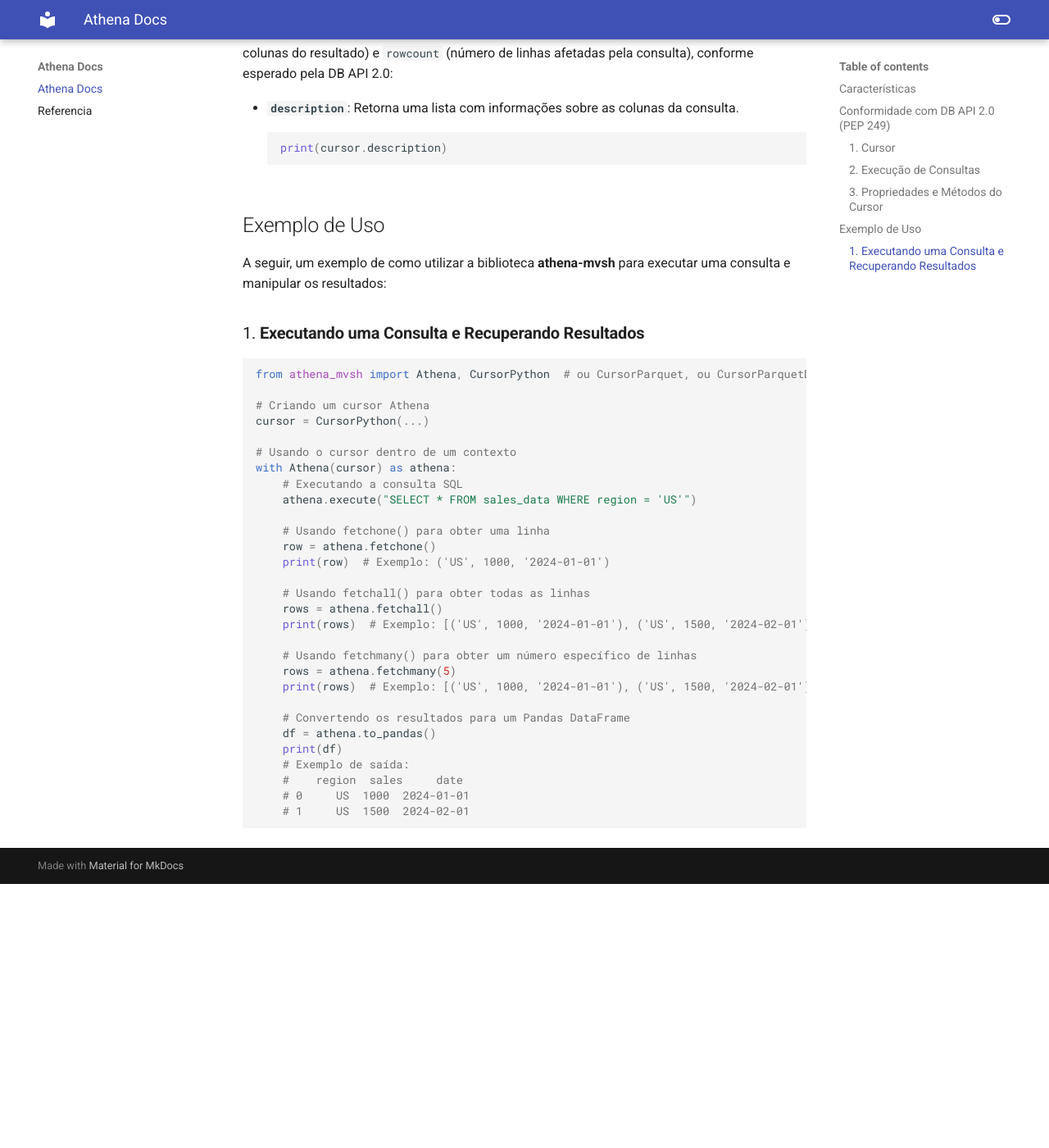
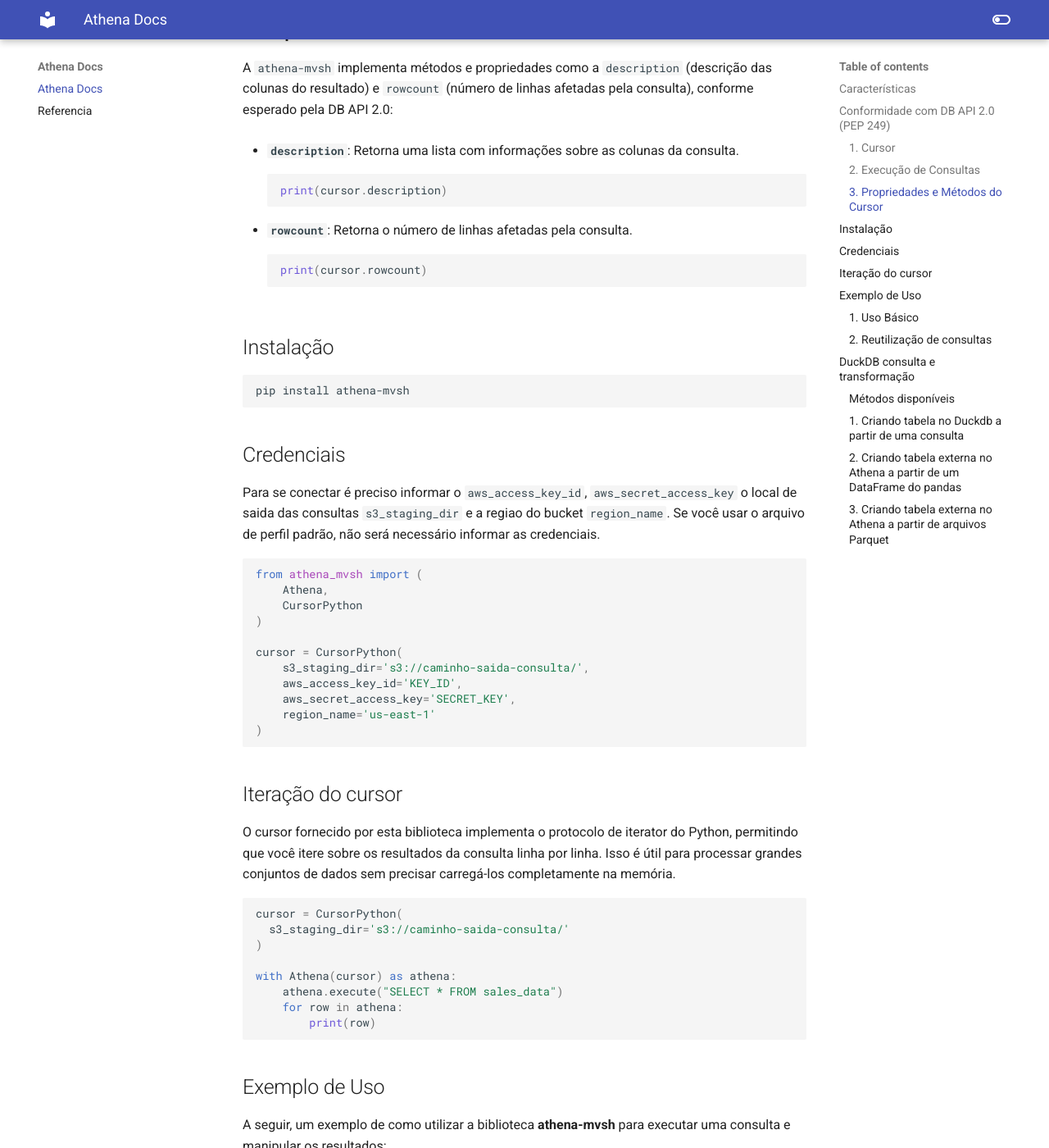
Before and after one commit to Marcus-Holanda777/athena-mvsh, an MkDocs documentation site: the page built from docs/index.md, in a window 1280 px wide and 1400 px high, scrolled down 1518 px. Shown: the whole window at 82% size. Built offline with MkDocs 1.6.1 and Material for MkDocs 9.7.7, drawn with Linux system fonts in a browser that asks for light colours; before the commit the page ends 2596 px from its top, so only the background shows below that; some of the changed text lies outside the part shown.

Commit message:
adicionando a docstring e rowcount

````diff
--- a/docs/index.md
+++ b/docs/index.md
@@ -40,40 +41,159 @@
   print(cursor.description)
   ```
 
+- **`rowcount`**: Retorna o número de linhas afetadas pela consulta.
+  ```python
+  print(cursor.rowcount)
+  ```
+
+## Instalação
+
+```bash
+pip install athena-mvsh
+```
+
+## Credenciais
+
+Para se conectar é preciso informar o `aws_access_key_id`, `aws_secret_access_key` o local de saida das consultas `s3_staging_dir`
+e a regiao do bucket `region_name`. Se você usar o arquivo de perfil padrão, não será necessário informar as credenciais.
+
+```python
+from athena_mvsh import (
+    Athena,
+    CursorPython
+)
+
+cursor = CursorPython(
+    s3_staging_dir='s3://caminho-saida-consulta/',
+    aws_access_key_id='KEY_ID',
+    aws_secret_access_key='SECRET_KEY',
+    region_name='us-east-1'
+)
+```
+
+## Iteração do cursor
+
+O cursor fornecido por esta biblioteca implementa o protocolo de iterator do Python, permitindo que você itere sobre os resultados da consulta linha por linha. Isso é útil para processar grandes conjuntos de dados sem precisar carregá-los completamente na memória.
+
+```python
+
+cursor = CursorPython(
+  s3_staging_dir='s3://caminho-saida-consulta/'
+)
+
+with Athena(cursor) as athena:
+    athena.execute("SELECT * FROM sales_data")
+    for row in athena:
+        print(row)
+```
+
 ## Exemplo de Uso
 
 A seguir, um exemplo de como utilizar a biblioteca **athena-mvsh** para executar uma consulta e manipular os resultados:
 
-### 1. **Executando uma Consulta e Recuperando Resultados**
+### 1. **Uso Básico**
 
 ```python
-from athena_mvsh import Athena, CursorPython  # ou CursorParquet, ou CursorParquetDuckdb
+from athena_mvsh import Athena, CursorPython
 
-# Criando um cursor Athena
-cursor = CursorPython(...)
+cursor = CursorPython(
+  s3_staging_dir='s3:/caminho-saida-consulta/'
+)
 
-# Usando o cursor dentro de um contexto
 with Athena(cursor) as athena:
-    # Executando a consulta SQL
-    athena.execute("SELECT * FROM sales_data WHERE region = 'US'")
+    athena.execute("SELECT * FROM sales_data")
+    print(athena.fetchall())
+    print(athena.description)
+    print(athena.rowcount)
+```
 
-    # Usando fetchone() para obter uma linha
-    row = athena.fetchone()
-    print(row)  # Exemplo: ('US', 1000, '2024-01-01')
+### 2. **Reutilização de consultas**
 
-    # Usando fetchall() para obter todas as linhas
-    rows = athena.fetchall()
-    print(rows)  # Exemplo: [('US', 1000, '2024-01-01'), ('US', 1500, '2024-02-01')]
+O parâmetro `result_reuse_enable` é uma funcionalidade que habilita ou desabilita a reutilização de resultados de consultas previamente executadas no Amazon Athena. Essa abordagem reduz custos e melhora o desempenho ao aproveitar resultados armazenados em cache, desde que os dados subjacentes não tenham sido alterados.
 
-    # Usando fetchmany() para obter um número específico de linhas
-    rows = athena.fetchmany(5)
-    print(rows)  # Exemplo: [('US', 1000, '2024-01-01'), ('US', 1500, '2024-02-01')]
+```python
+from athena_mvsh import Athena, CursorPython
 
-    # Convertendo os resultados para um Pandas DataFrame
-    df = athena.to_pandas()
-    print(df)
-    # Exemplo de saída:
-    #    region  sales     date
-    # 0     US  1000  2024-01-01
-    # 1     US  1500  2024-02-01
+cursor = CursorPython(
+  s3_staging_dir='s3://caminho-saida-consulta/',
+  result_reuse_enable=True
+)
+
+with Athena(cursor) as athena:
+    athena.execute("SELECT * FROM sales_data")
+    print(athena.fetchone())
 ```
+
+## DuckDB consulta e transformação
+
+A biblioteca suporta a execução de consultas no Amazon Athena utilizando o recurso UNLOAD para exportar os resultados diretamente em formato Parquet no Amazon S3. Em seguida, o DuckDB é utilizado para carregar e processar esses dados localmente, aproveitando as vantagens do formato Parquet para consultas analíticas rápidas e eficientes.
+
+É possível criar tabelas externas e do tipo Iceberg diretamente a partir de DataFrames do pandas ou arquivos Parquet. Essa funcionalidade permite que dados estruturados sejam facilmente integrados a ambientes analíticos, facilitando o uso em consultas SQL e outras operações analíticas
+
+### Métodos disponíveis
+
+- **to_arrow**: Converte os resultados para um formato Arrow.
+- **to_pandas**: Converte os resultados para um DataFrame Pandas.
+- **to_parquet**: Converte os resultados para o formato Parquet.
+- **to_csv**: Converte os resultados para um arquivo CSV.
+- **to_create_table_db**: Cria uma tabela no DuckDB usando os resultados.
+- **to_partition_create_table_db**: Cria uma tabela no DuckDB inserindo os dados de forma incremental.
+- **to_insert_table_db**: Insere dados em uma tabela do DuckDB.
+- **write_dataframe**: Escreve um DataFrame em uma tabela externa no Athena.
+- **write_parquet**: Escreve dados a partir de um ou mais arquivos `.parquet` em uma tabela externa no Athena.
+- **write_table_iceberg**: Cria uma tabela do tipo `Iceberg` no Athena
+- **merge_table_iceberg**: Realiza uma operação de merge em uma tabela `Iceberg`.
+
+### 1. **Criando tabela no Duckdb a partir de uma consulta**
+
+```python
+from athena_mvsh import Athena, CursorParquetDuckdb
+
+cursor = CursorParquetDuckdb(
+    s3_staging_dir='s3://caminho-saida-consulta/'
+)
+
+with Athena(cursor) as athena:
+    athena.execute("SELECT * FROM sales_data")
+    athena.to_create_table_db('sales_table', database='db.duckdb')
+```
+
+### 2. **Criando tabela externa no Athena a partir de um DataFrame do pandas**
+
+```python
+import pandas as pd
+from athena_mvsh import Athena, CursorParquetDuckdb
+
+cursor = CursorParquetDuckdb(
+    s3_staging_dir='s3://caminho-saida-consulta/'
+)
+
+df = pd.read_excel('caminho_plan.xlsx')
+
+with Athena(cursor=cursor) as athena:
+    athena.write_dataframe(
+        df,
+        schema='schema-tabela',
+        table_name='nome_tabela',
+        location=f's3://caminho-saida-tabela/tabela/nome_tabela/',
+    )
+```
+
+### 3. **Criando tabela externa no Athena a partir de arquivos Parquet**
+
+```python
+import pandas as pd
+from athena_mvsh import Athena, CursorParquetDuckdb
+
+cursor = CursorParquetDuckdb(
+    s3_staging_dir='s3://caminho-saida-consulta/'
+)
+
+with Athena(cursor=cursor) as athena:
+    athena.write_parquet(
+        'arquivo_parquet.parquet',
+        schema='schema-tabela',
+        table_name='nome_tabela',
+        location=f's3://caminho-saida-tabela/tabela/nome_tabela/',
+    )
+```
````
Also changed, not shown: other parts of docs/index.md (+1 -0 lines), 3 other files.
